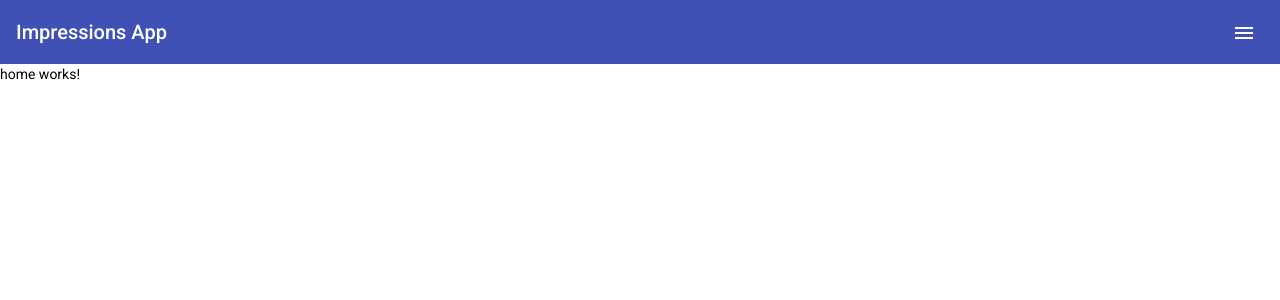
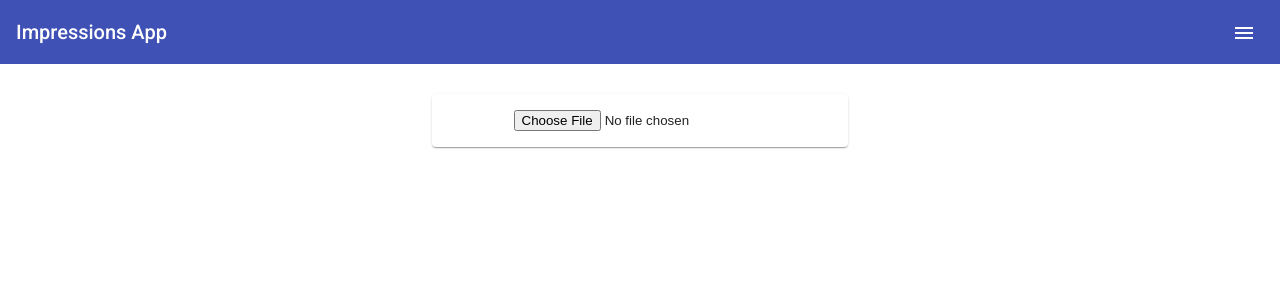
Before and after one commit to aydinmaz/angular-Impressions, an Angular app: page / in a window 1280 px wide. Shown: the top 300 px of the page. Built offline with nearby package versions, Linux system fonts and the light colour scheme.

Commit message:
added input to upload file and style

```diff
--- a/src/app/components/home/home/home.component.css
+++ b/src/app/components/home/home/home.component.css
@@ -0,0 +1,6 @@
+mat-card {
+  width: 30%;
+  margin: auto;
+  margin-top: 30px;
+  text-align: center;
+}
--- a/src/app/components/home/home/home.component.html
+++ b/src/app/components/home/home/home.component.html
@@ -1 +1,4 @@
-<p>home works!</p>
+<mat-card>
+    <input type="file" style="display: inline-block;" (change)="uploadedFile($event)"
+        matTooltip="select excel file to show data" placeholder="Upload file" accept=".csv">
+</mat-card>
```
